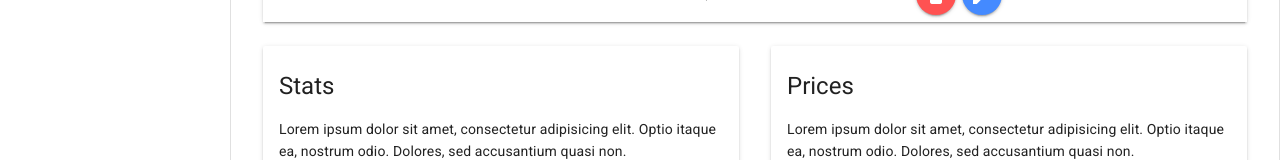
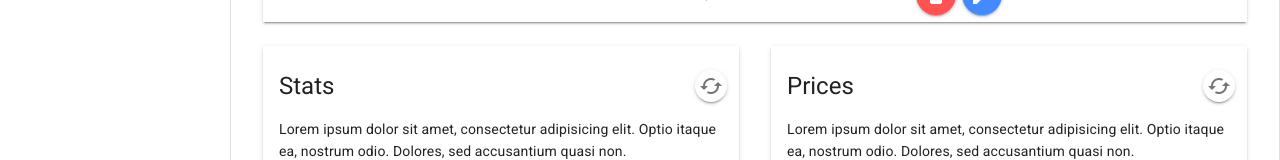
Before and after one commit to mtxrii/Mingress, a Vue app: page / in a window 1280 px wide. Shown: the part 343-503 px from the top of the page. Built offline with nearby package versions, Linux system fonts and the light colour scheme; no server answers; what vue-js-modal would draw is missing.

Commit message:
Added reload buttons to stats

```diff
--- a/src/components/Stats.vue
+++ b/src/components/Stats.vue
@@ -2,7 +2,12 @@
     <div id="container">
         <md-card>
             <md-card-header>
-        <div class="md-title">Stats</div>
+                <div class="md-title">
+                    Stats
+                    <md-button class="md-icon-button md-dense md-raised">
+                        <md-icon>cached</md-icon>
+                    </md-button>
+                </div>
             </md-card-header>
 
             <md-card-content>
@@ -12,7 +17,12 @@
 
         <md-card>
             <md-card-header>
-        <div class="md-title">Prices</div>
+                <div class="md-title">
+                    Prices
+                    <md-button class="md-icon-button md-dense md-raised">
+                        <md-icon>cached</md-icon>
+                    </md-button>
+                </div>
             </md-card-header>
 
             <md-card-content>
@@ -41,4 +51,8 @@ export default Vue.extend({
   margin-top: 4px;
   float: left;
 }
+
+.md-icon-button {
+  float: right;
+}
 </style>
```
Lines whose indentation alone changed are shown as unchanged.
